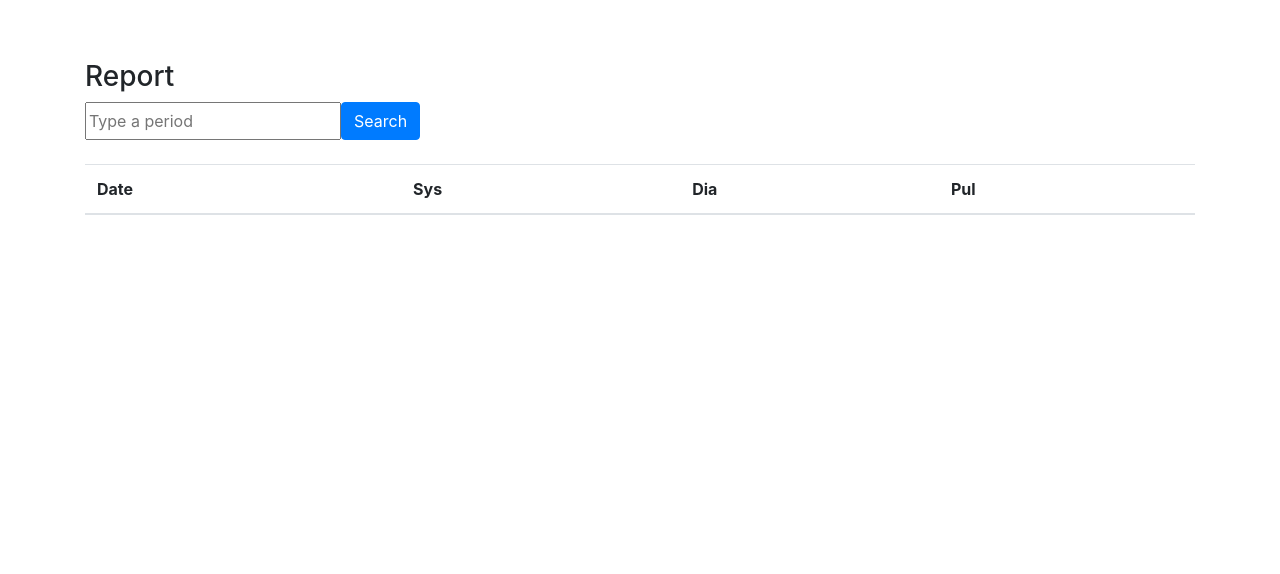
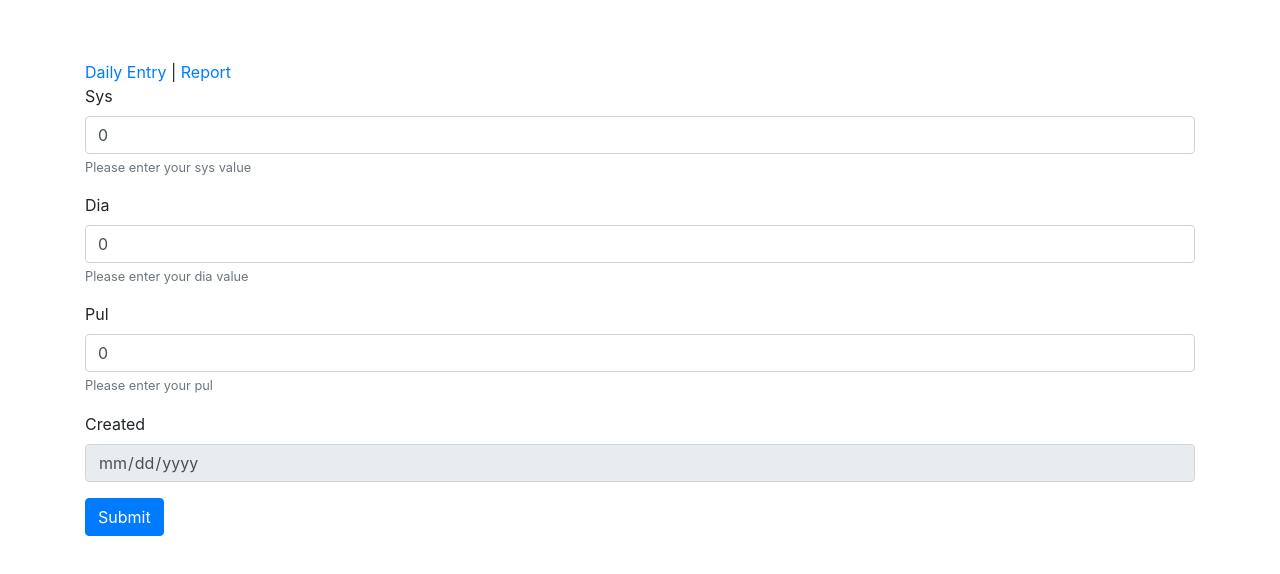
Before and after one commit to jorlugaqui/ahm, a Vue app in the folder web/: page /#/ in a window 1280 px wide. Shown: the top 574 px of the page. Built offline with nearby package versions, Linux system fonts and the light colour scheme.

Commit message:
Add measurement page.

```diff
--- a/web/src/App.vue
+++ b/web/src/App.vue
@@ -1,5 +1,7 @@
 <template>
-  <div id="app">
+  <div id="app" class="container">
+    <router-link to="/">Daily Entry</router-link>&nbsp;|
+    <router-link to="/report">Report</router-link>
     <router-view/>
   </div>
 </template>
--- a/web/src/components/Alert.vue
+++ b/web/src/components/Alert.vue
@@ -1,5 +1,6 @@
 <template>
-  <div class="alert alert-danger" role="alert">
+  <div class="alert"
+    v-bind:class="{'alert-danger': type === 'error', 'alert-success': type === 'ok'}" role="alert">
      {{ message }}
   </div>
 </template>
@@ -7,6 +8,6 @@
 <script>
 export default {
   name: 'Alert',
-  props: ['message'],
+  props: ['message', 'type'],
 };
 </script>
--- /dev/null
+++ b/web/src/components/Measurement.vue
@@ -0,0 +1,93 @@
+<template>
+  <div>
+    <alert :message=message :type=alertType v-if="showMessage"></alert>
+    <form @submit.prevent="addMeasurement">
+      <div class="form-group">
+        <label for="sys">Sys</label>
+        <input v-model="measurement.sys" type="number"
+            class="form-control" id="sys" aria-describedby="syshelp">
+        <small id="syshelp" class="form-text text-muted">
+            Please enter your sys value
+        </small>
+      </div>
+      <div class="form-group">
+        <label for="dia">Dia</label>
+        <input  v-model="measurement.dia" type="number"
+            class="form-control" id="dia" aria-describedby="diahelp">
+        <small id="diahelp" class="form-text text-muted">
+            Please enter your dia value
+        </small>
+      </div>
+      <div class="form-group">
+        <label for="pul">Pul</label>
+        <input  v-model="measurement.pul" type="number"
+            class="form-control" id="pul" aria-describedby="pulhelp">
+        <small id="pulhelp" class="form-text text-muted">
+            Please enter your pul
+        </small>
+      </div>
+      <div class="form-group">
+        <label for="created">Created</label>
+        <input v-model="measurement.created" type="date" class="form-control" id="created" readonly>
+      </div>
+      <button type="submit" class="btn btn-primary">Submit</button>
+    </form>
+  </div>
+</template>
+
+<script>
+import axios from 'axios';
+import Alert from './Alert.vue';
+
+export default {
+  name: 'Measurement',
+  data() {
+    return {
+      measurement: {
+        id: null,
+        sys: 0,
+        dia: 0,
+        pul: 0,
+        created: '',
+      },
+      showMessage: false,
+      message: '',
+      alertType: null,
+    };
+  },
+  components: {
+    alert: Alert,
+  },
+  methods: {
+    addMeasurement() {
+      const { VUE_APP_API_HOST } = process.env;
+      let httpMethod = null;
+      let path = null;
+      if (this.measurement.id === null) {
+        httpMethod = 'post';
+        path = `${VUE_APP_API_HOST}/v1/measurements`;
+      } else {
+        httpMethod = 'patch';
+        path = `${VUE_APP_API_HOST}/v1/measurements/${this.measurement.id}`;
+      }
+      axios({
+        url: path,
+        method: httpMethod,
+        data: this.measurement,
+      })
+        .then((res) => {
+          this.measurement = res.data;
+          this.showMessage = true;
+          this.message = 'Measurement added';
+          this.alertType = 'ok';
+        })
+        .catch((error) => {
+          console.error(error);
+          this.showMessage = true;
+          this.message = error.response.data.message;
+          this.alertType = 'error';
+        });
+    },
+  },
+};
+</script>
--- a/web/src/router/index.js
+++ b/web/src/router/index.js
@@ -1,12 +1,18 @@
 import Vue from 'vue';
 import VueRouter from 'vue-router';
 import Report from '../components/Report.vue';
+import Measurement from '../components/Measurement.vue';
 
 Vue.use(VueRouter);
 
 const routes = [
   {
     path: '/',
+    name: 'Measurement',
+    component: Measurement,
+  },
+  {
+    path: '/report',
     name: 'Report',
     component: Report,
   },
```
